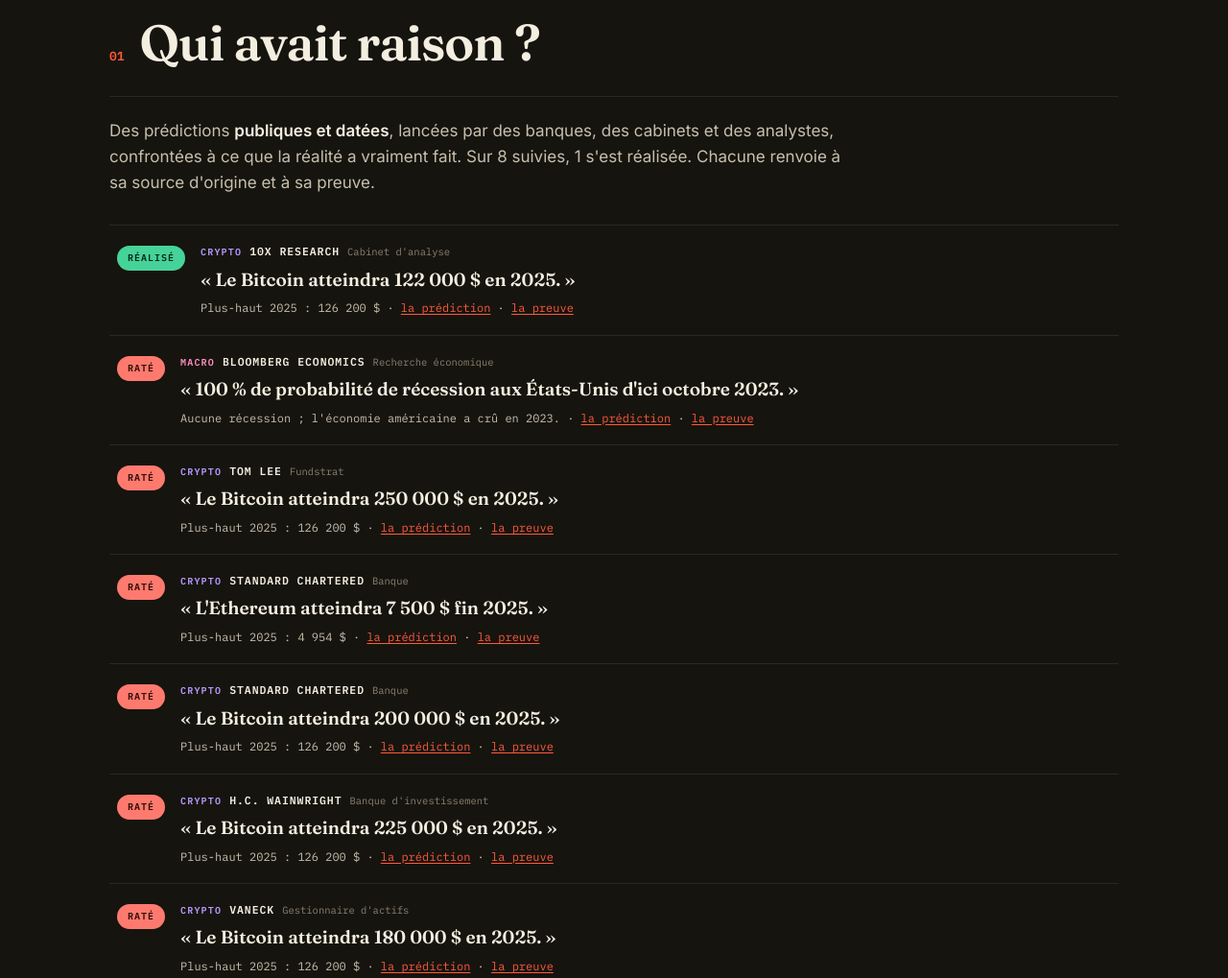
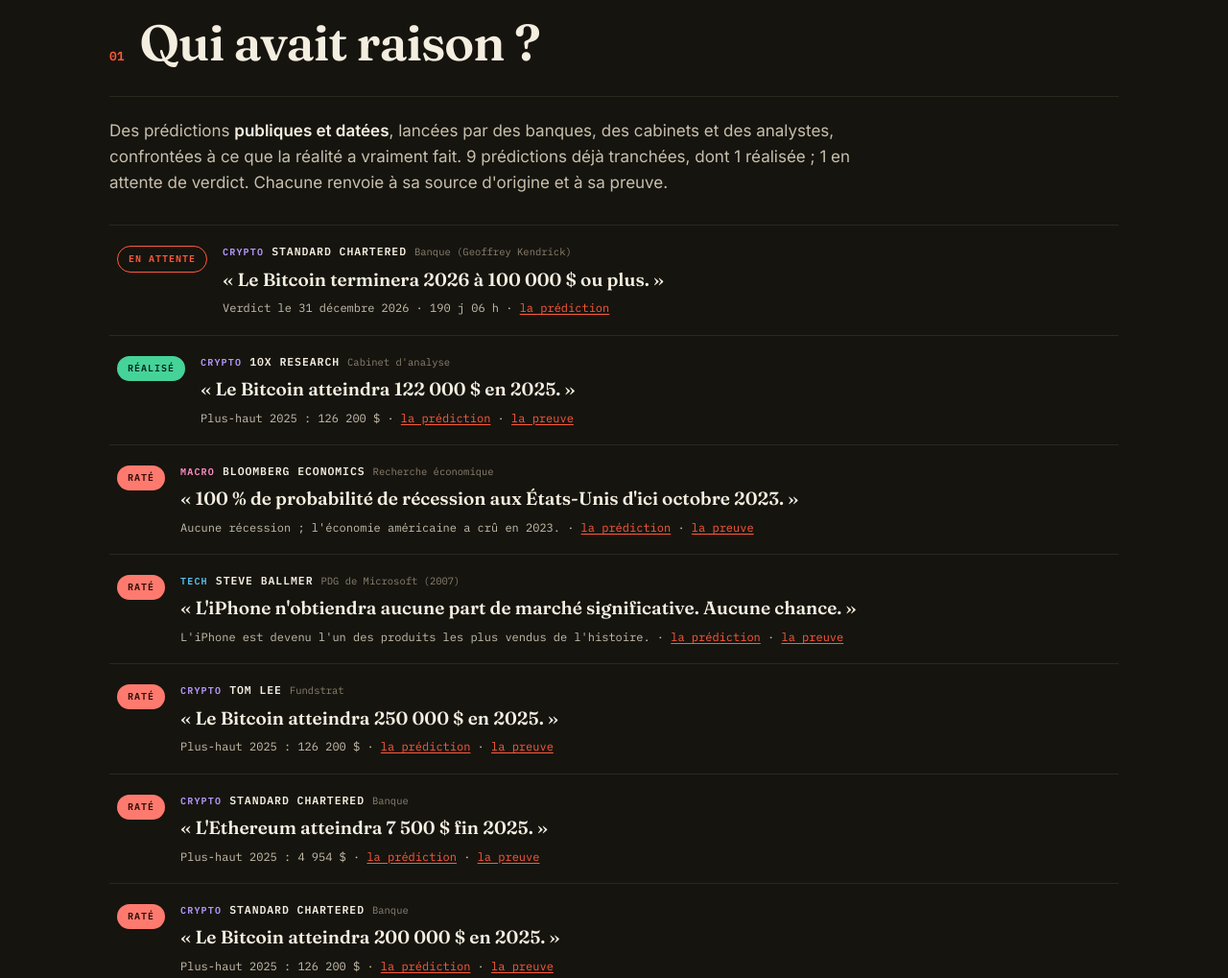
Before and after one commit to Jordan-Bourillot/oracle-triskell, a website: page public/index.html in a window 1280 px wide. Shown: the part 887-1906 px from the top of the page at 96% size. Drawn offline with Linux system fonts and the light colour scheme.

Commit message:
Qui avait raison : prédictions ouvertes (compte a rebours + auto-resolution), univers Tech (Ballmer)

```diff
--- a/public/app.js
+++ b/public/app.js
@@ -12,6 +12,7 @@
   economie: { label: "Économie", color: "var(--cat-economie)" },
   macro: { label: "Macro", color: "var(--cat-economie)" },
   bourse: { label: "Bourse", color: "var(--cat-marches)" },
+  tech: { label: "Tech", color: "var(--cat-meteo)" },
 };
 const MOIS = ["janvier","février","mars","avril","mai","juin","juillet","août","septembre","octobre","novembre","décembre"];
 
@@ -80,24 +81,38 @@
   const section = $("#verdicts-publics");
   if (!list) return;
   if (!claims.length) { if (section) section.hidden = true; return; }
-  const order = [...claims].sort((a, b) => b.result.hit - a.result.hit);
-  list.innerHTML = order
+  const open = claims.filter((c) => !c.result);
+  const done = claims.filter((c) => c.result).sort((a, b) => b.result.hit - a.result.hit);
+  const dfmt = (iso) => new Intl.DateTimeFormat("fr-FR", { day: "numeric", month: "long", year: "numeric", timeZone: "Europe/Paris" }).format(new Date(iso));
+  list.innerHTML = [...open, ...done]
     .map((c) => {
+      const cat = CAT[c.category] || { label: c.category, color: "var(--muted)" };
+      const head = `<div class="claim-head"><span class="claim-cat" style="color:${cat.color}">${cat.label}</span><span class="claim-author">${esc(c.author)}</span> <span class="claim-role">${esc(c.role || "")}</span></div>`;
+      const stmt = `<p class="claim-text">« ${esc(c.claim)} »</p>`;
+      if (!c.result) {
+        return `<article class="claim pending">
+          <span class="claim-pill pending">En attente</span>
+          <div class="claim-body">${head}${stmt}
+            <p class="claim-real">Verdict le ${dfmt(c.deadline)} · <span class="cd" data-deadline="${new Date(c.deadline).getTime()}">…</span> · <a href="${esc(c.source_url)}" target="_blank" rel="noopener">la prédiction</a></p>
+          </div>
+        </article>`;
+      }
       const cls = c.result.hit ? "win" : "loss";
-      const cat = CAT[c.category] || { label: c.category, color: "var(--muted)" };
       return `<article class="claim ${cls}">
         <span class="claim-pill ${cls}">${c.result.hit ? "Réalisé" : "Raté"}</span>
-        <div class="claim-body">
-          <div class="claim-head"><span class="claim-cat" style="color:${cat.color}">${cat.label}</span><span class="claim-author">${esc(c.author)}</span> <span class="claim-role">${esc(c.role || "")}</span></div>
-          <p class="claim-text">« ${esc(c.claim)} »</p>
+        <div class="claim-body">${head}${stmt}
           <p class="claim-real">${esc(c.result.reality_label || "")} · <a href="${esc(c.source_url)}" target="_blank" rel="noopener">la prédiction</a> · <a href="${esc(c.result.evidence_url)}" target="_blank" rel="noopener">la preuve</a></p>
         </div>
       </article>`;
     })
     .join("");
-  const wins = claims.filter((c) => c.result.hit === 1).length;
+  const wins = done.filter((c) => c.result.hit === 1).length;
   const tally = $("#claims-tally");
-  if (tally) tally.textContent = `Sur ${claims.length} suivies, ${wins > 1 ? wins + " se sont réalisées" : wins + " s'est réalisée"}.`;
+  if (tally) {
+    let t = `${done.length} prédiction${done.length > 1 ? "s" : ""} déjà tranchée${done.length > 1 ? "s" : ""}, dont ${wins} réalisée${wins > 1 ? "s" : ""}`;
+    if (open.length) t += ` ; ${open.length} en attente de verdict`;
+    tally.textContent = t + ".";
+  }
 }
 
 /* ---------- palmarès ---------- */
--- a/public/data/claims.json
+++ b/public/data/claims.json
@@ -1,7 +1,19 @@
 {
-  "note": "Prédictions PUBLIQUES de tiers, suivies et jugées par l'Oracle. Chaque entrée est réelle, datée et sourcée (lien vers la prédiction d'origine + lien vers la preuve du résultat). Jamais d'invention, jamais d'attaque personnelle : on compare ce qui a été annoncé à ce que la réalité a fait.",
+  "note": "Prédictions PUBLIQUES de tiers, suivies et jugées par l'Oracle. Chaque entrée est réelle, datée et sourcée (lien vers la prédiction d'origine + lien vers la preuve). Les prédictions encore ouvertes ont une échéance et se tranchent toutes seules le moment venu. Jamais d'invention, jamais d'attaque personnelle.",
   "updated_at": "2026-06-24",
   "claims": [
+    {
+      "id": "btc2026-stdchartered",
+      "author": "Standard Chartered",
+      "role": "Banque (Geoffrey Kendrick)",
+      "category": "crypto",
+      "claim": "Le Bitcoin terminera 2026 à 100 000 $ ou plus.",
+      "target_usd": 100000,
+      "said_on": "février 2026",
+      "source_url": "https://www.coindesk.com/markets/2026/02/12/standard-chartered-sees-bitcoin-sliding-to-usd50-000-ether-to-usd1-400-before-recovery",
+      "deadline": "2026-12-31T22:00:00.000Z",
+      "resolution": { "method": "markets.priceAt", "params": { "symbol": "BTC-USD", "threshold": 100000, "comparator": ">=" } }
+    },
     {
       "id": "btc2025-10xresearch",
       "author": "10x Research",
@@ -22,6 +34,16 @@
       "said_on": "octobre 2022",
       "source_url": "https://www.bloomberg.com/news/articles/2022-10-17/forecast-for-us-recession-within-year-hits-100-in-blow-to-biden",
       "result": { "outcome": "loss", "hit": 0, "reality_label": "Aucune récession ; l'économie américaine a crû en 2023.", "evidence_url": "https://www.axios.com/2023/12/22/2023-economy-predictions-wrong-recession" }
+    },
+    {
+      "id": "tech-ballmer-iphone-2007",
+      "author": "Steve Ballmer",
+      "role": "PDG de Microsoft (2007)",
+      "category": "tech",
+      "claim": "L'iPhone n'obtiendra aucune part de marché significative. Aucune chance.",
+      "said_on": "avril 2007",
+      "source_url": "https://www.cultofmac.com/apple-history/apple-history-steve-ballmer-iphone-freakout",
+      "result": { "outcome": "loss", "hit": 0, "reality_label": "L'iPhone est devenu l'un des produits les plus vendus de l'histoire.", "evidence_url": "https://fr.wikipedia.org/wiki/IPhone" }
     },
     {
       "id": "btc2025-tomlee",
--- a/public/styles.css
+++ b/public/styles.css
@@ -165,6 +165,8 @@
 .claim-pill { font-family: var(--mono); font-size: 10px; font-weight: 600; letter-spacing: 0.1em; text-transform: uppercase; padding: 5px 11px; border-radius: 999px; white-space: nowrap; margin-top: 3px; }
 .claim-pill.win { background: var(--win); color: #06281b; }
 .claim-pill.loss { background: var(--loss); color: #2e0c08; }
+.claim-pill.pending { background: transparent; color: var(--accent); border: 1px solid var(--accent); }
+.claim.pending .cd.soon { color: var(--accent); }
 .claim-body { min-width: 0; }
 .claim-head { display: flex; align-items: baseline; gap: 8px; flex-wrap: wrap; }
 .claim-author { font-family: var(--mono); font-size: 11.5px; letter-spacing: 0.08em; text-transform: uppercase; color: var(--bone); font-weight: 600; }
```
Also changed, not shown: engine/resolve_claims.mjs (added, +59 -0 lines), .github/workflows/oracle.yml.
